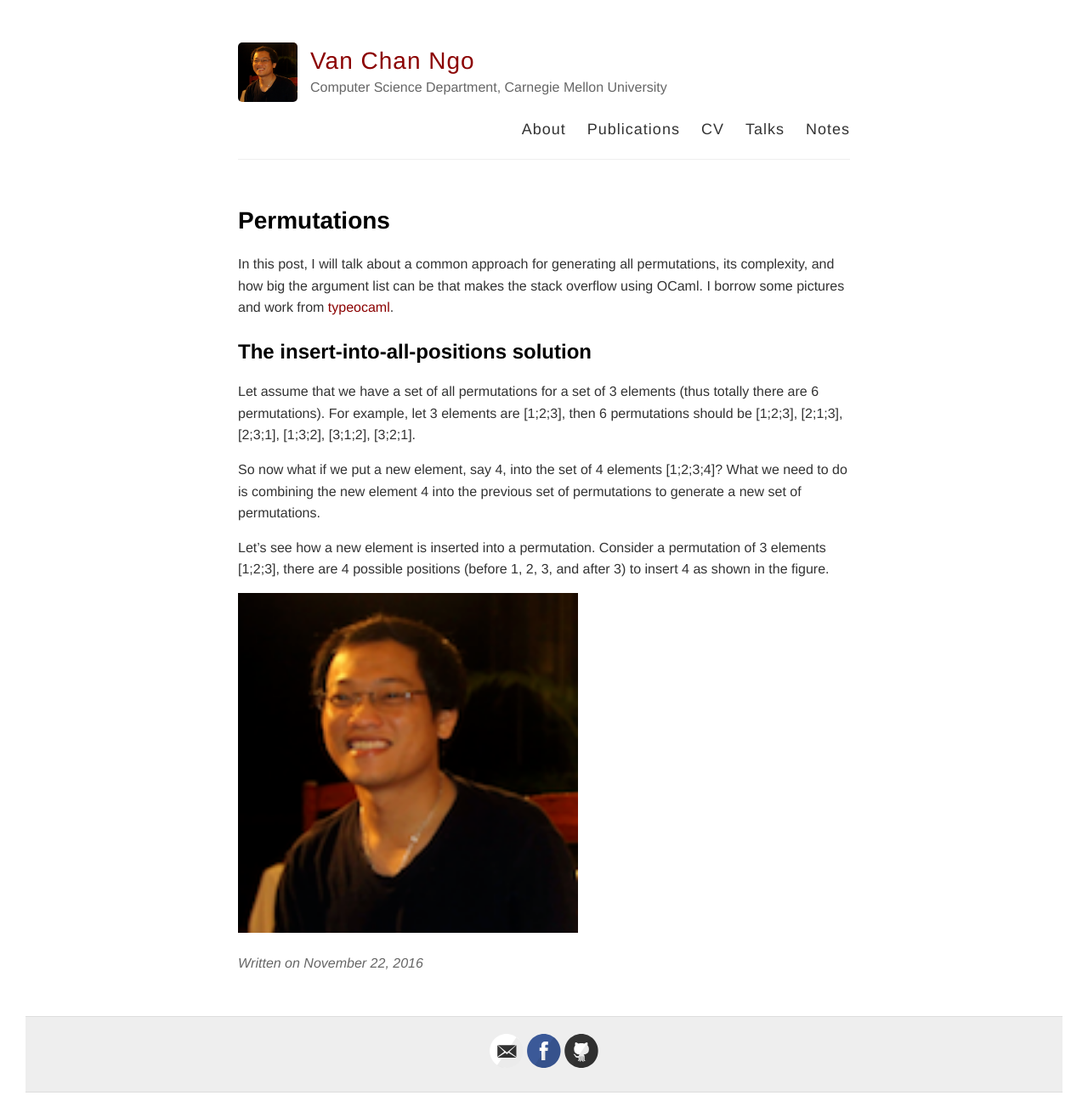
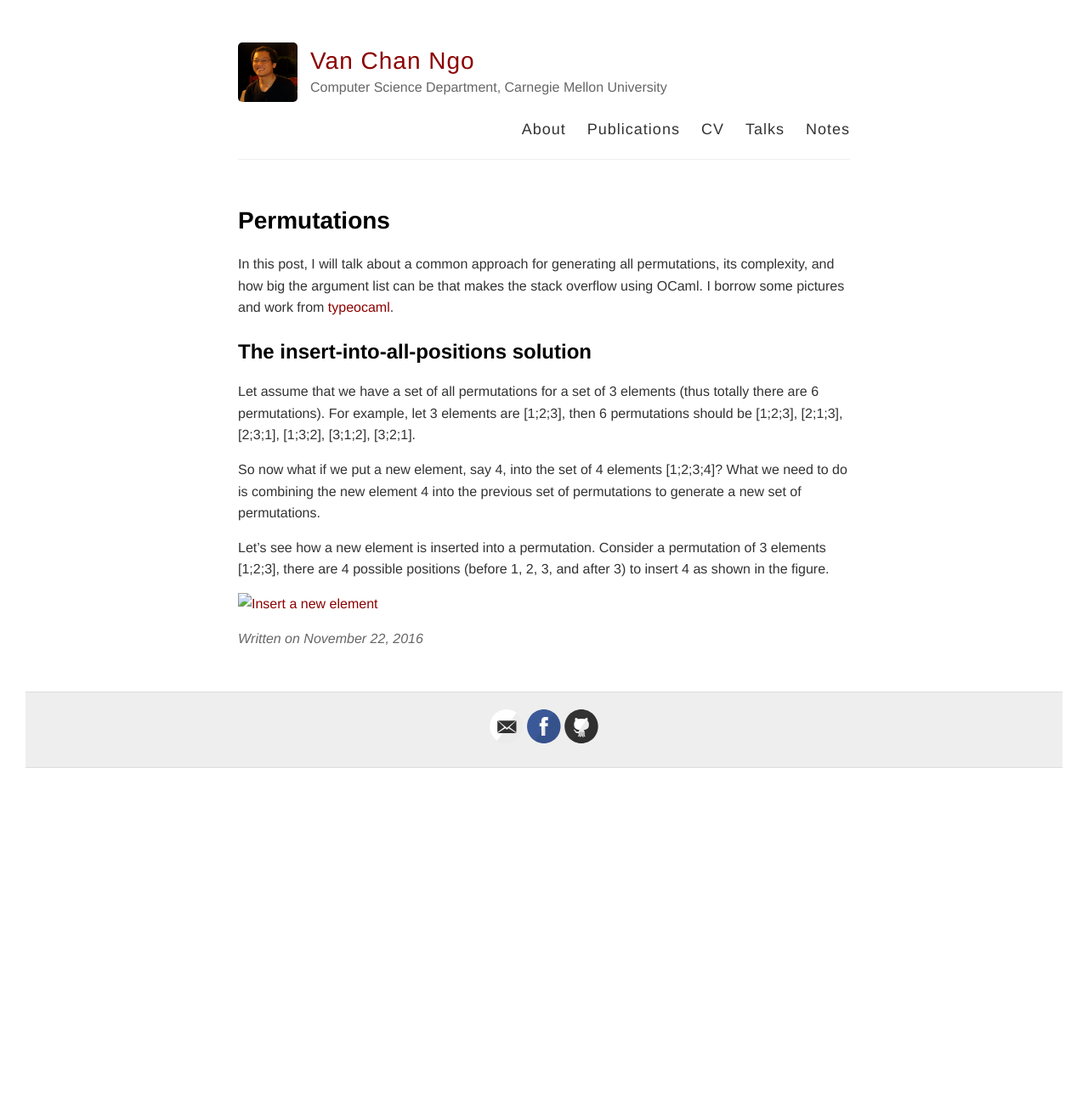
Before and after one commit to channgo2203/channgo2203.github.io, a Jekyll site: the page built from _posts/2016-11-22-permutations.md, in a window 1280 px wide. Shown: the whole page at 85% size. Built offline with Jekyll 4.4.1, drawn with Linux system fonts in a browser that asks for light colours; comment, search, counter and statistics services are not loaded; after the commit the page ends 934 px from its top, so only the background shows below that.

Commit message:
add figs

```diff
--- a/_posts/2016-11-22-permutations.md
+++ b/_posts/2016-11-22-permutations.md
@@ -14,4 +14,4 @@
 
 Let's see how a new element is inserted into a permutation. Consider a permutation of 3 elements [1;2;3], there are 4 possible positions (before 1, 2, 3, and after 3) to insert 4 as shown in the figure.
 
-[<img src="http://channgo2203.github.io/images/logo.png" alt="Insert a new element" style="width: 400px;"/>]({{ site.baseurl }}/)
+[<img src="{{ site.baseurl }}/permutations/figs/permutations_1.jpg" alt="Insert a new element" style="width: 400px;"/>]({{ site.baseurl }}/)
```
